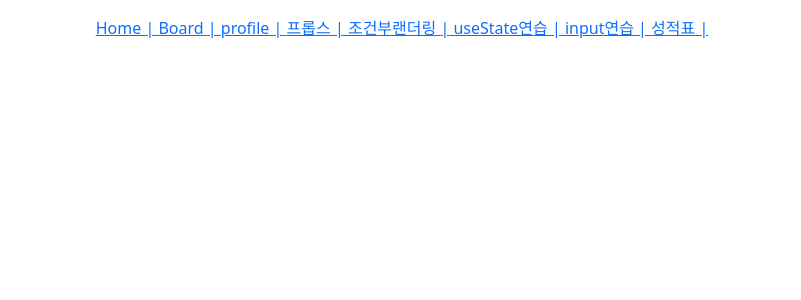
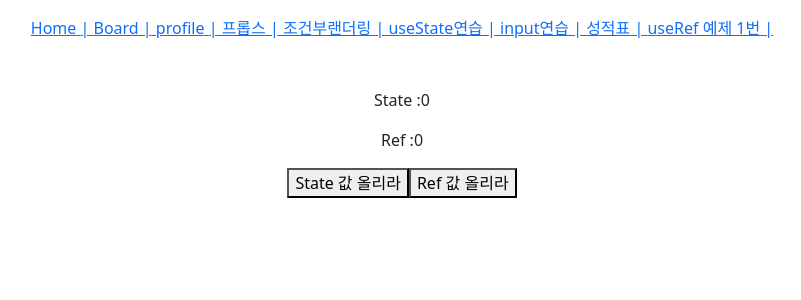
Before and after one commit to n3316202/react-vite-hjs-example2, a React (Vite) app: page /useref in a window 1280 px wide. Shown: the top 300 px of the page, without its empty margins (238-1039 px from the left). Built offline with nearby package versions, Linux system fonts and the light colour scheme.

Commit message:
useRef 예제

```diff
--- /dev/null
+++ b/src/components/UseRefEx1.jsx
@@ -0,0 +1,32 @@
+import React, { useRef, useState } from 'react';
+
+//첫번째 사용하는 경우
+//useRef 변화는 감지해야 되지만, 렌더링은 하고 싶지 않을때.
+
+const UseRefEx1 = () => {
+  const [count, setCount] = useState(0);
+  const countRef = useRef(0);
+
+  console.log(countRef);
+  console.log('호출되고 있음');
+
+  const increaseCountState = () => {
+    setCount(count + 1);
+  };
+
+  const increaseCountRef = () => {
+    countRef.current = countRef.current + 1;
+  };
+
+  //prettier-ignore
+  return (
+    <div>
+        <p>State :{count}</p>
+        <p>Ref :{countRef.current}</p>
+        <button onClick={increaseCountState}>State 값 올리라</button>
+        <button onClick={increaseCountRef}>Ref 값 올리라</button>
+    </div>
+  )
+};
+
+export default UseRefEx1;
--- /dev/null
+++ b/src/pages/UseRefPage.jsx
@@ -0,0 +1,13 @@
+import React from 'react';
+import UseRefEx1 from '../components/UseRefEx1';
+
+const UseRefPage = () => {
+  //prettier-ignore
+  return (
+    <div className="text-center mt-5">
+      <UseRefEx1 />
+    </div>
+  );
+};
+
+export default UseRefPage;
--- a/src/route/Routes.jsx
+++ b/src/route/Routes.jsx
@@ -7,6 +7,7 @@ import ThreePage from '../pages/ThreePage';
 import CounterPage from '../pages/CounterPage';
 import InputPage from '../pages/InputPage';
 import GradePage from '../pages/GradePage';
+import UseRefPage from '../pages/UseRefPage';
 
 //React Routes, Route 사용시 배열로 관리하기
 const routes = [
@@ -50,6 +51,11 @@ const routes = [
     element: <GradePage />,
     title: '성적표',
   },
+  {
+    path: '/useref',
+    element: <UseRefPage />,
+    title: 'useRef 예제 1번',
+  },
 ];
 
 export default routes;
```
